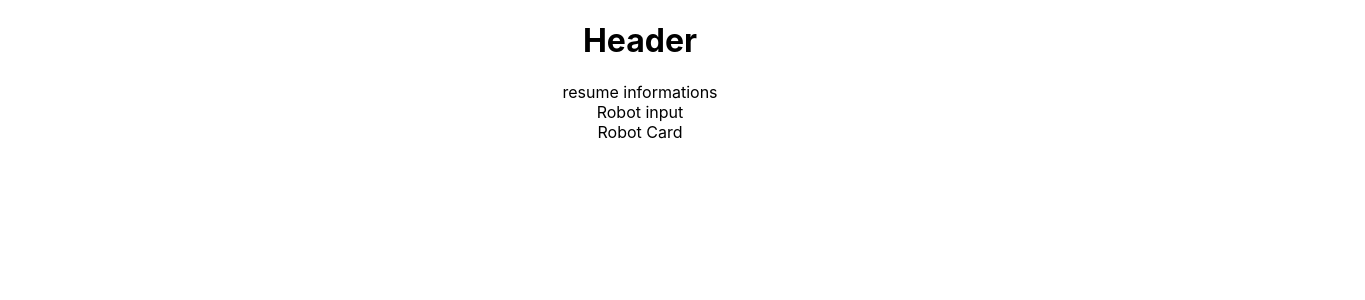
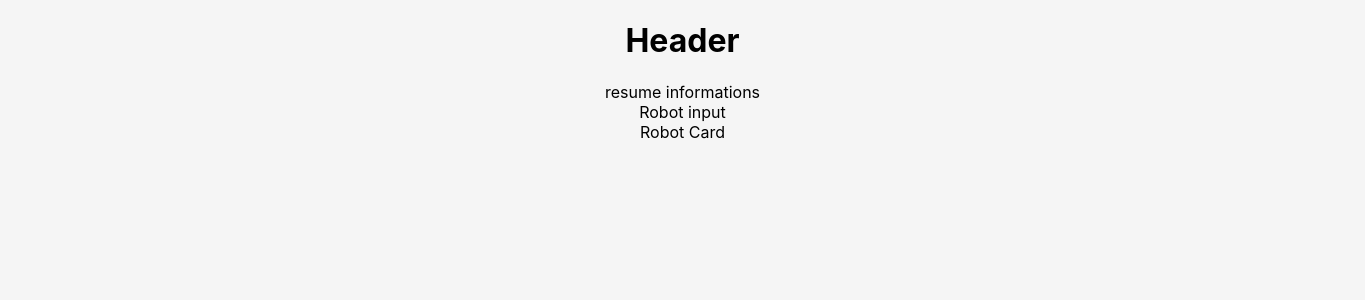
Before and after one commit to Vitor-Hugo-Dev/Desafio-SmarttBot-Web, a React (Create React App) app: page / in a window 1280 px wide. Shown: the top 300 px of the page, 1365 px wide, since content can reach past the window. Built offline with nearby package versions, Linux system fonts and the light colour scheme.

Commit message:
feat: estrutura inicial da main page

```diff
--- /dev/null
+++ b/src/app/pages/MainPage.css
@@ -0,0 +1,8 @@
+.MainPage {
+  background-color: rgba(245, 245, 245, 1);
+  display: flex;
+  flex-direction: column;
+  align-items: center;
+  width: 1365px;
+  height: 650px;
+};
--- a/src/app/pages/MainPage.jsx
+++ b/src/app/pages/MainPage.jsx
@@ -4,11 +4,12 @@ import Addrobotinput from "../components/AddRobotInput";
 import Header from "../components/Header";
 import Resume from "../components/Resume";
 import Robotactions from "../components/RobotActions";
+import './MainPage.css'
 
 const Mainpage = () => {
   return (
-    <div>
-      <Header className="header"/>
+    <div className="MainPage">
+      <Header/>
       <Resume />
       <Addrobotinput />
       <Robotactions />
```
